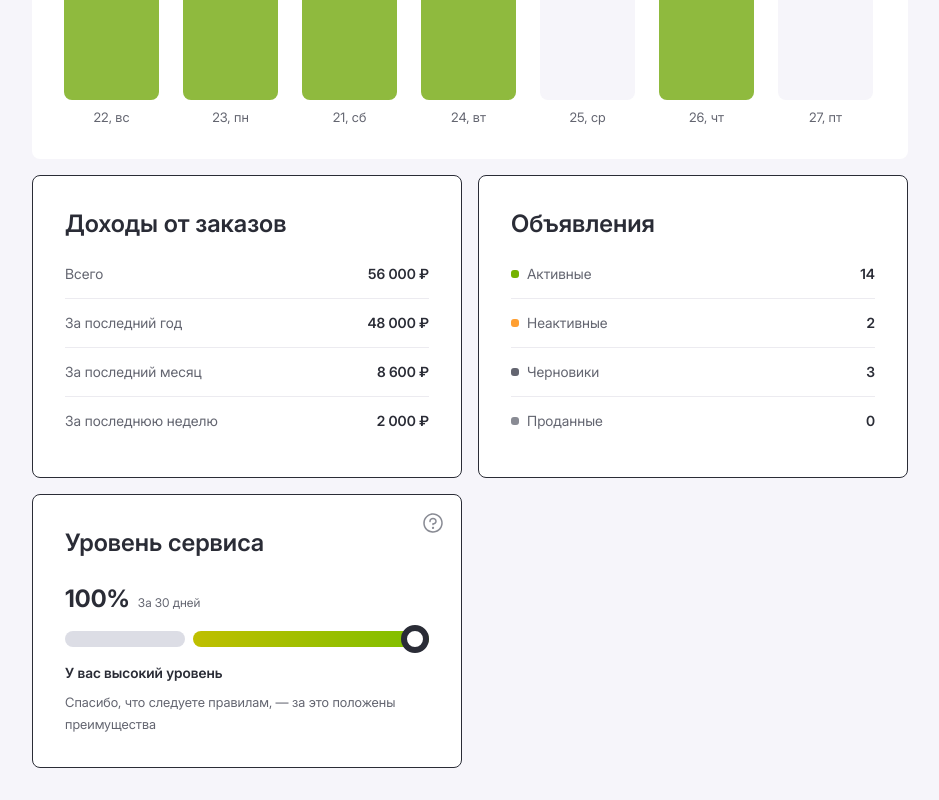
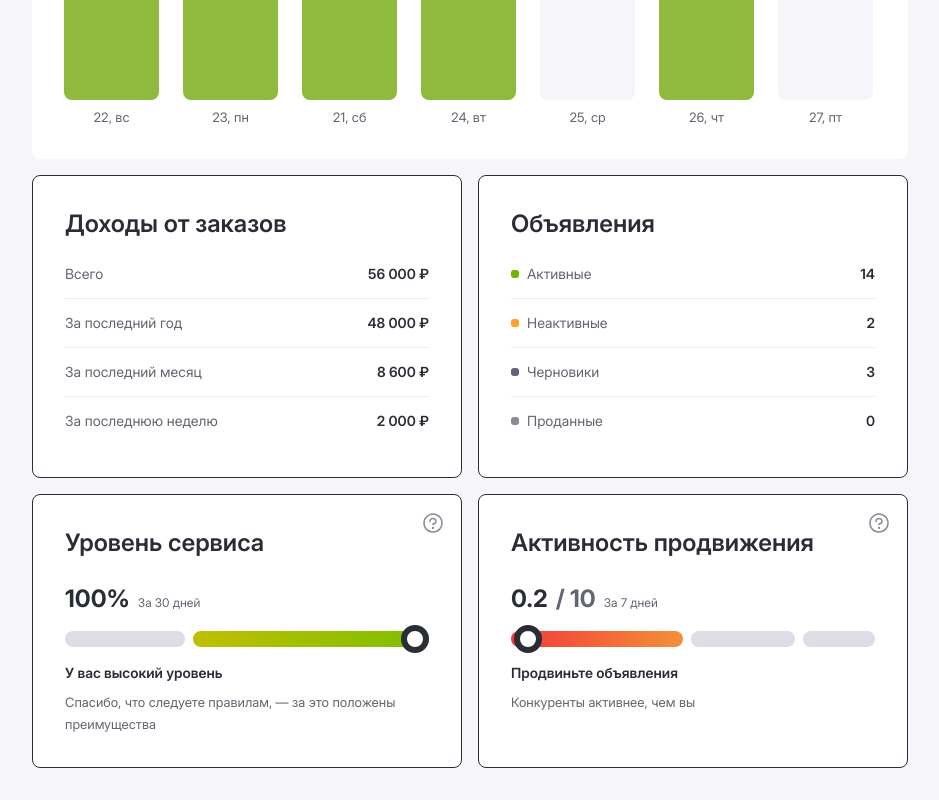
Before and after one commit to stpkkk/revoluterra-test, a React (Vite) app: page / in a window 1280 px wide. Shown: the part 432-1232 px from the top of the page, without its empty margins (0-939 px from the left). Built offline with nearby package versions, Linux system fonts and the light colour scheme.

Commit message:
feat: PromotionActivity card

```diff
--- a/src/App.tsx
+++ b/src/App.tsx
@@ -1,4 +1,5 @@
 import Advertisements from './components/Advertisements';
+import PromotionActivity from './components/PromotionActivity';
 import Revenues from './components/Revenues';
 import ServiceLevel from './components/Servicelevel';
 import { Statistics } from './components/Statistics';
@@ -22,14 +23,13 @@ function App() {
 
   return (
     <div className="my-8 flex w-full max-w-[876px] flex-col">
-      <h1 className="text-[32px]">Сводка</h1>
-
+      <h1 className="text-[32px] font-semibold">Сводка</h1>
       <Statistics />
-
       <div className="grid grid-cols-2 gap-4 mt-4">
         <Revenues revenues={revenues} />
         <Advertisements advertisements={advertisements} />
         <ServiceLevel />
+        <PromotionActivity />
       </div>
     </div>
   );
--- /dev/null
+++ b/src/components/PromotionActivity.tsx
@@ -0,0 +1,45 @@
+import { useState } from 'react';
+import Card from './Card';
+import RangeInput from './RangeInput';
+
+export default function PromotionActivity() {
+  const [level, setLevel] = useState<number>(0.2);
+
+  function handleChangeLevel(e: React.ChangeEvent<HTMLInputElement>) {
+    setLevel(+e.target.value);
+  }
+
+  return (
+    <Card
+      title="Активность продвижения"
+      isTooltip={true}
+      tooltipText="Lorem ipsum dolor sit, amet consectetur adipisicing elit. Tenetur, corrupti?"
+    >
+      <div className="mt-6 flex min-w-[55px] place-items-baseline gap-2">
+        <span className="text-2xl font-bold">{level}</span>
+        <span className="text-secondary text-2xl font-bold"> / 10</span>
+        <span className="text-secondary text-xs"> За 7 дней</span>
+      </div>
+
+      <div className="flex items-center justify-between gap-2 my-4">
+        <RangeInput
+          level={level}
+          min={'0'}
+          max={'10'}
+          step={0.1}
+          label="Активность продвижения"
+          handleChange={handleChangeLevel}
+          thumbColor="red"
+          trackGradientColorStart="#f33939"
+          trackGradientColorEnd="#f39039"
+        />
+        <div className="bg-border-lightGrey h-4 w-full max-w-[104px] rounded-full" />
+        <div className="bg-border-lightGrey h-4 w-full max-w-[72px] rounded-full" />
+      </div>
+
+      <p className="mb-2 text-sm font-semibold">Продвиньте объявления</p>
+
+      <p className="text-secondary text-[13px]">Конкуренты активнее, чем вы</p>
+    </Card>
+  );
+}
```
